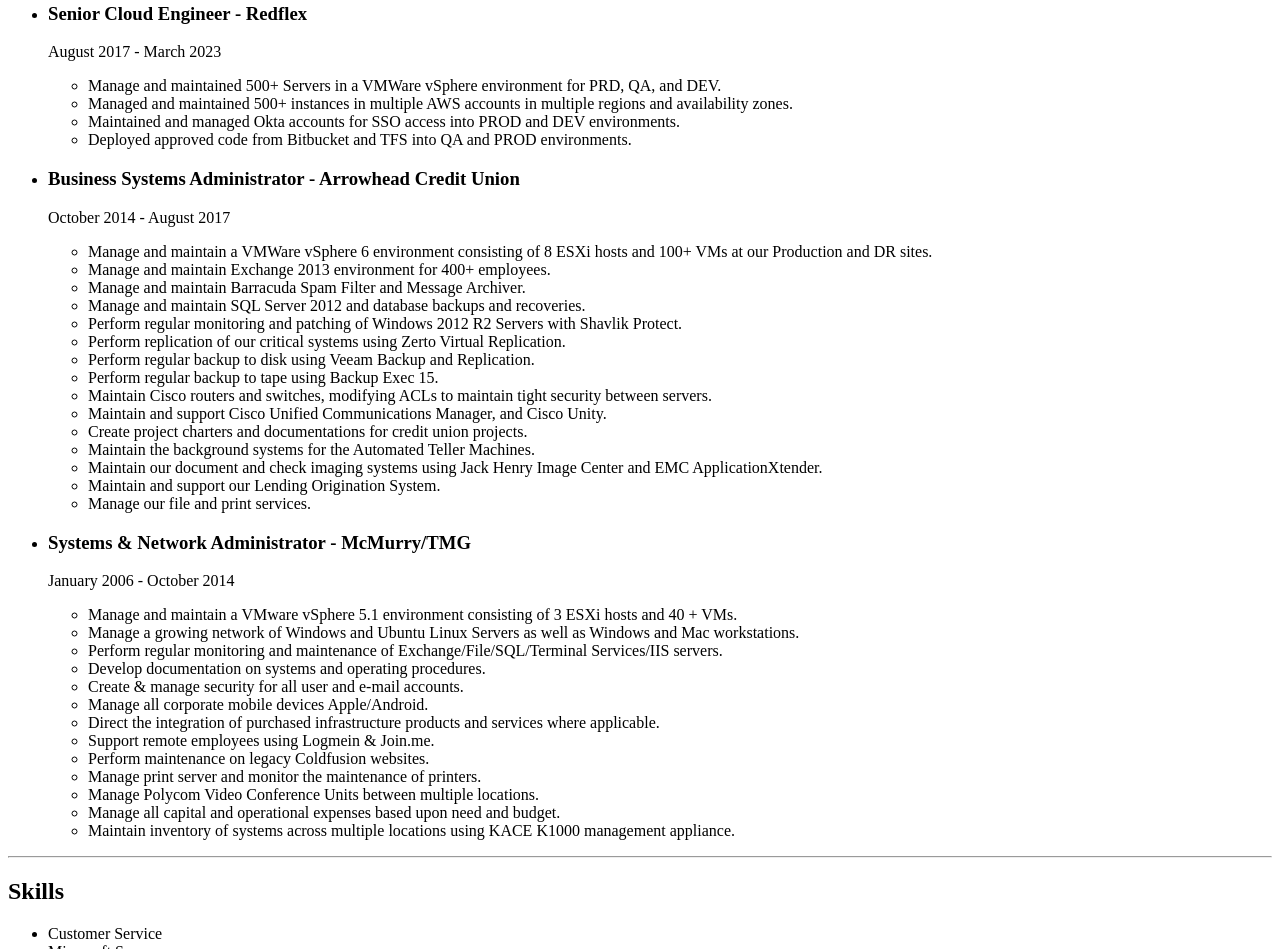
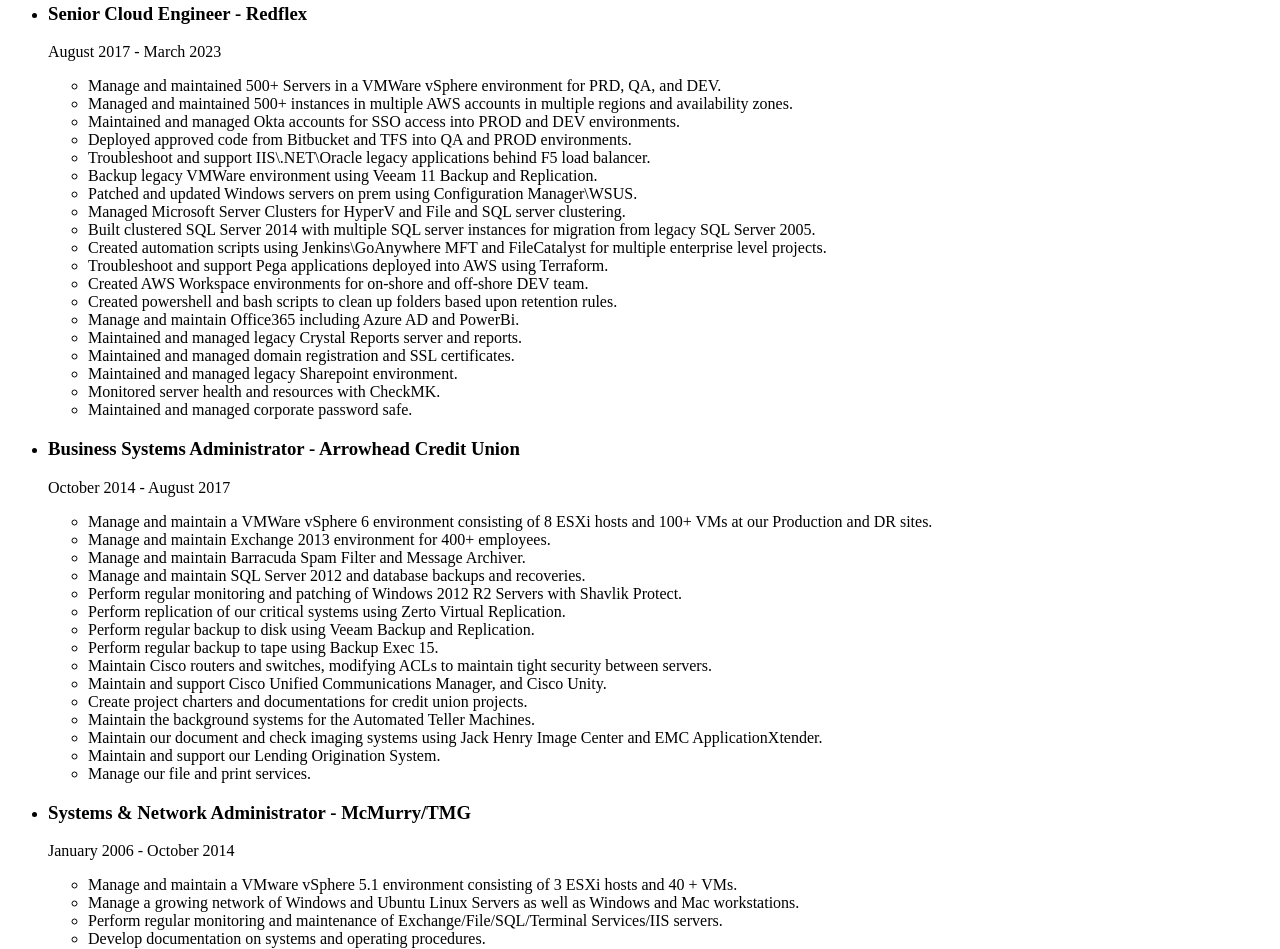
Before and after one commit to cmcklveen/Resume, a plain HTML site: page index.html in a window 1280 px wide. Shown: the part 845-1794 px from the top of the page. Drawn offline with Linux system fonts and the light colour scheme.

Commit message:
Update to index.html file.

```diff
--- a/index.html
+++ b/index.html
@@ -38,6 +38,21 @@
             <li>Managed and maintained 500+ instances in multiple AWS accounts in multiple regions and availability zones.</li>
             <li>Maintained and managed Okta accounts for SSO access into PROD and DEV environments.</li>
             <li>Deployed approved code from Bitbucket and TFS into QA and PROD environments.</li>
+            <li>Troubleshoot and support IIS\.NET\Oracle legacy applications behind F5 load balancer.</li>
+            <li>Backup legacy VMWare environment using Veeam 11 Backup and Replication.</li>
+            <li>Patched and updated Windows servers on prem using Configuration Manager\WSUS.</li>
+            <li>Managed Microsoft Server Clusters for HyperV and File and SQL server clustering.</li>
+            <li>Built clustered SQL Server 2014 with multiple SQL server instances for migration from legacy SQL Server 2005.</li>
+            <li>Created automation scripts using Jenkins\GoAnywhere MFT and FileCatalyst for multiple enterprise level projects.</li>
+            <li>Troubleshoot and support Pega applications deployed into AWS using Terraform.</li>
+            <li>Created AWS Workspace environments for on-shore and off-shore DEV team.</li>
+            <li>Created powershell and bash scripts to clean up folders based upon retention rules.</li>
+            <li>Manage and maintain Office365 including Azure AD and PowerBi.</li>
+            <li>Maintained and managed legacy Crystal Reports server and reports.</li>
+            <li>Maintained and managed domain registration and SSL certificates.</li>
+            <li>Maintained and managed legacy Sharepoint environment.</li>
+            <li>Monitored server health and resources with CheckMK.</li>
+            <li>Maintained and managed corporate password safe.</li>
         </ul>
         <li><h3>Business Systems Administrator - Arrowhead Credit Union</h3></li>
         <p>October 2014 - August 2017</p>
```
